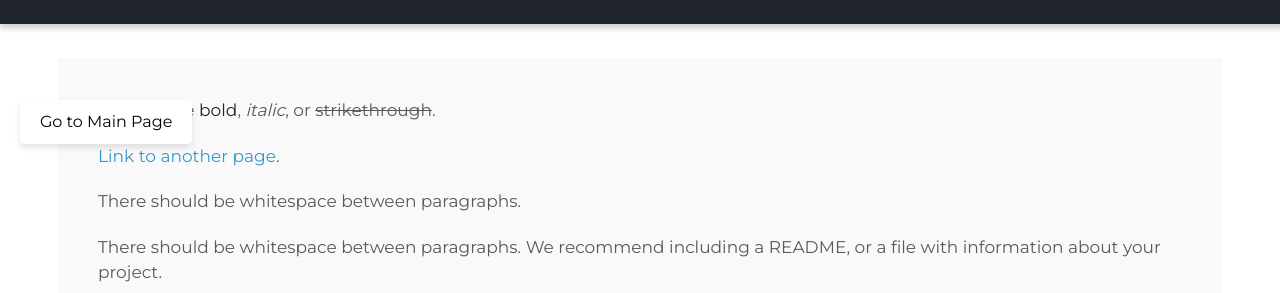
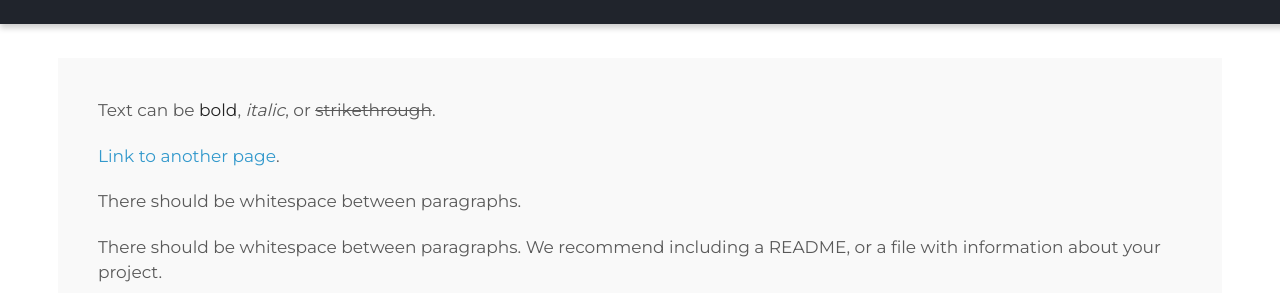
Before and after one commit to FredPili/ADAWebsite, a Jekyll site: the page built from example.md, in a window 1280 px wide. Shown: the top 293 px of the page. Built offline with Jekyll 4.4.1, drawn with Linux system fonts in a browser that asks for light colours.

Commit message:
update css

```diff
--- a/_layouts/default.html
+++ b/_layouts/default.html
@@ -37,8 +37,8 @@
       <ul id="toc"></ul>  <!-- This will be populated with JavaScript -->
     </div>
 
-    <!-- Sticky Button -->
-    <a href="{{ site.baseurl }}/index.html" class="sticky-button">Go to Main Page</a>
+    <!-- Sticky Button
+    <a href="{{ site.baseurl }}/index.html" class="sticky-button">Go to Main Page</a> -->
 
     <script src="{{ '/assets/js/scale.fix.js' | relative_url }}"></script>
 
```
Also changed, not shown: assets/css/styles.css (line endings or trailing spaces).
